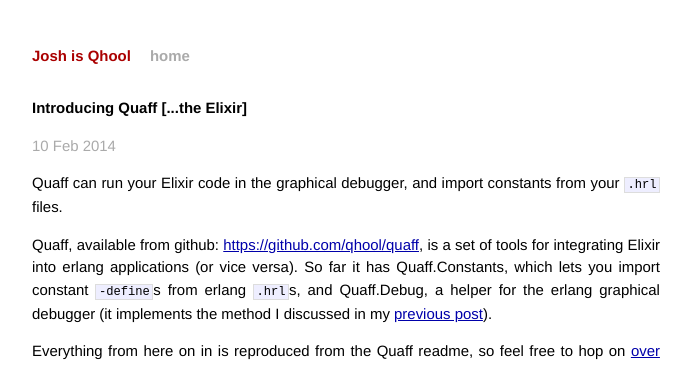
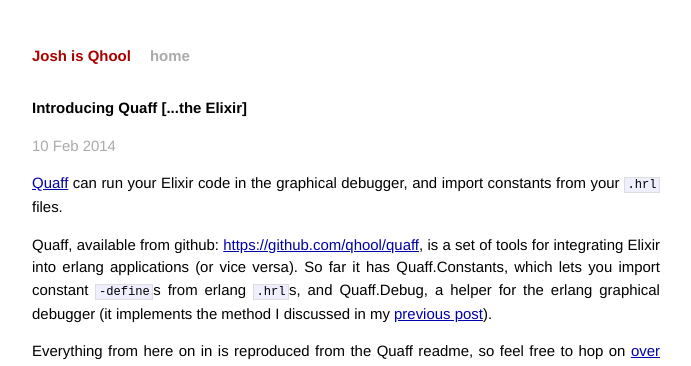
Before and after one commit to qhool/qhool.github.io, a Jekyll site: the page built from _posts/2014-02-10-introducing-quaff.markdown, in a window 1280 px wide. Shown: the top 366 px of the page, without its empty margins (294-985 px from the left). Built offline with Jekyll 4.4.1, drawn with Linux system fonts in a browser that asks for light colours; Markdown is read by kramdown in place of the engine named in the settings; part of the change alters nothing that is shown.

```diff
--- a/_posts/2014-02-10-introducing-quaff.markdown
+++ b/_posts/2014-02-10-introducing-quaff.markdown
@@ -4,7 +4,7 @@ title:  "Introducing Quaff [...the Elixir]"
 date:   2014-02-10 01:37:00
 categories: elixir
 ---
-Quaff can run your Elixir code in the graphical debugger, and import constants from your `.hrl` files.
+[Quaff](https://github.com/qhool/quaff) can run your Elixir code in the graphical debugger, and import constants from your `.hrl` files.
 
 
 Quaff, available from github: [https://github.com/qhool/quaff](https://github.com/qhool/quaff), is a set of tools for integrating Elixir into erlang applications (or vice versa).  So far it has Quaff.Constants, which lets you import constant `-define`s from erlang `.hrl`s, and Quaff.Debug, a helper for the erlang graphical debugger (it implements the method I discussed in my [previous post](/elixir/2014/02/06/elixir-debug.html)).
```
